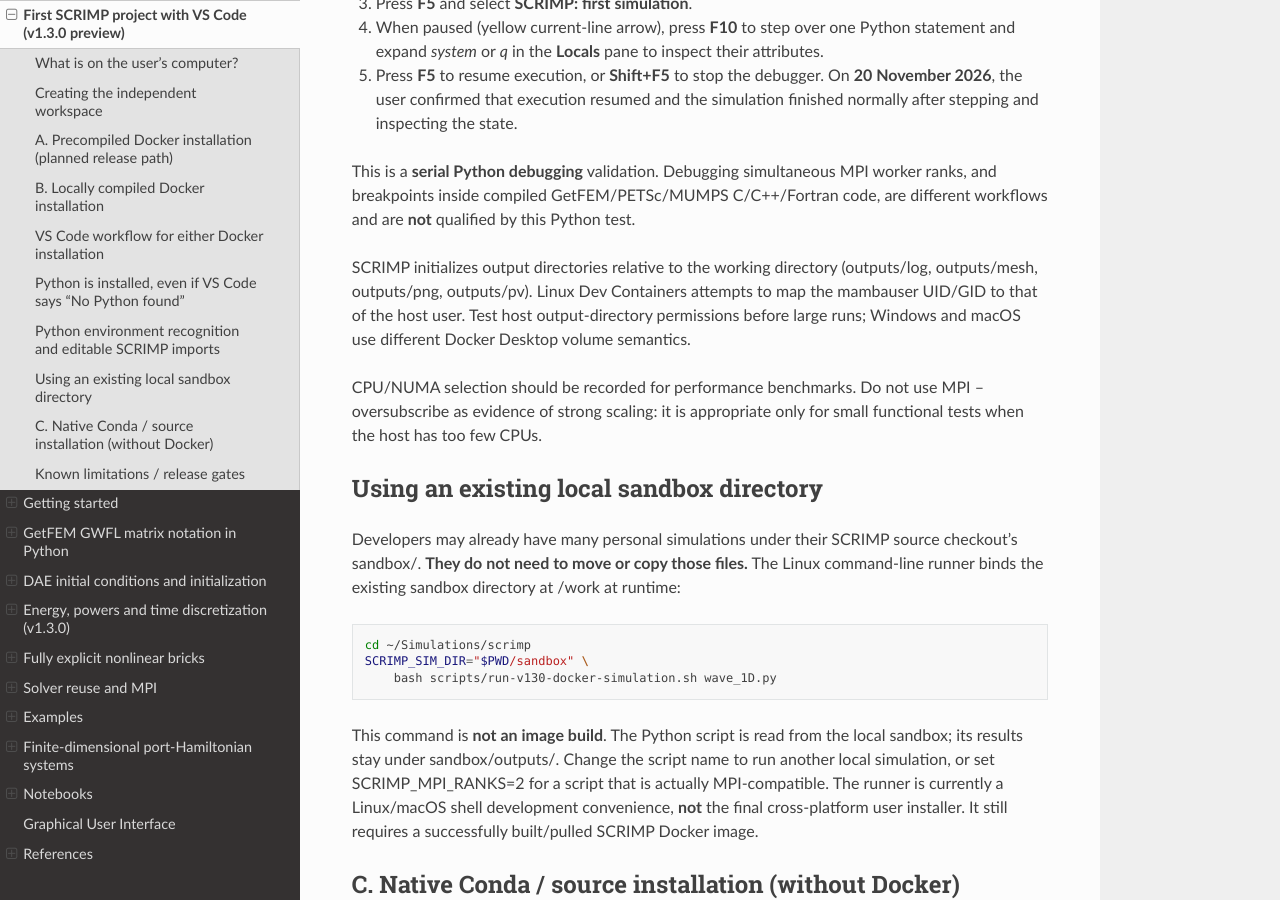
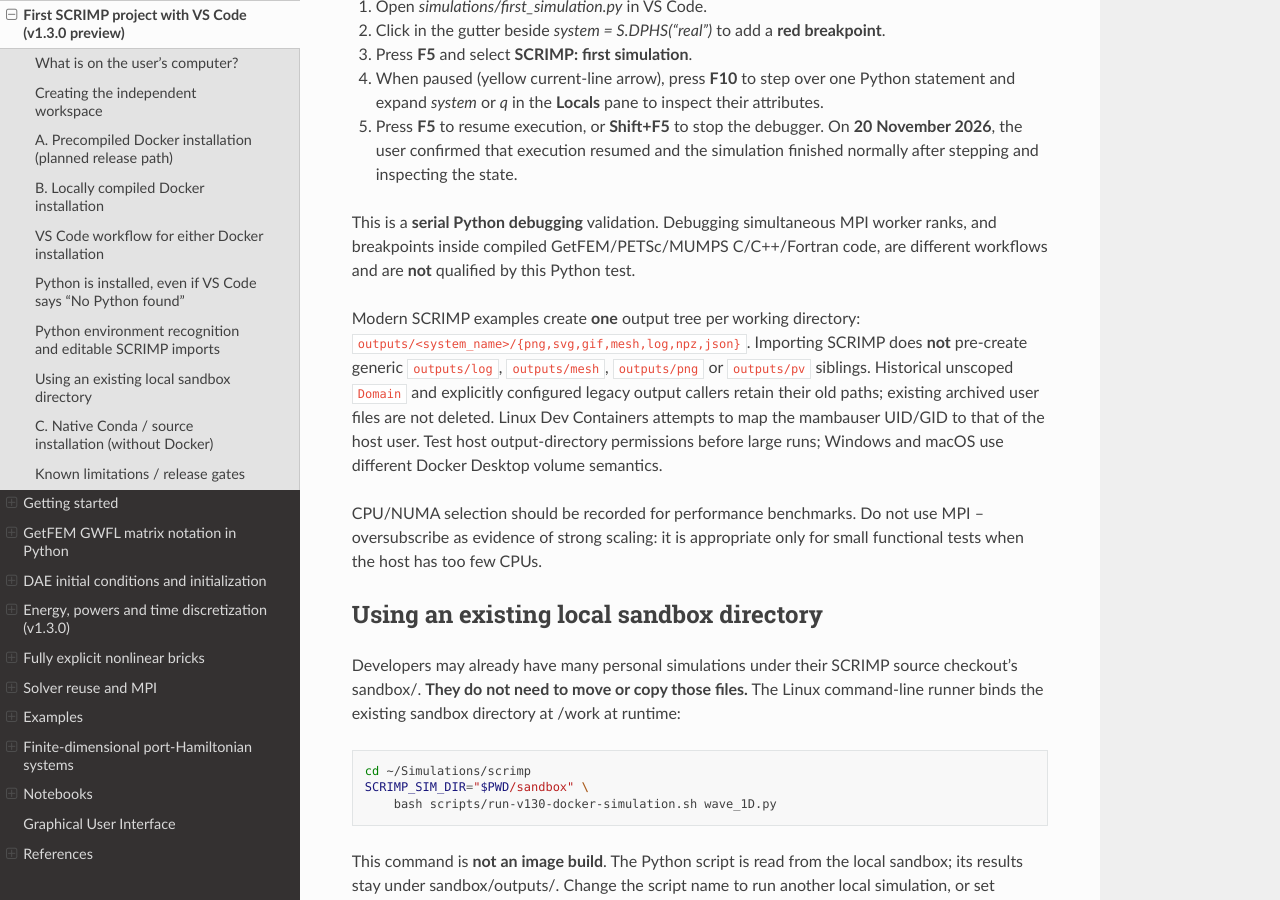
Before and after one commit to g-haine/scrimp, a Sphinx documentation site: the page built from docs/source/vscode.rst, in a window 1280 px wide and 900 px high, scrolled down 6429 px. Built offline with Sphinx 7.4.7 and the Read the Docs theme 3.1.0, drawn with Linux system fonts in a browser that asks for light colours; some of the changed text lies outside the part shown.

Commit message:
docs: align v1.3 examples/install status, outputs and BDF power guidance with actual native results

```diff
--- a/docs/source/vscode.rst
+++ b/docs/source/vscode.rst
@@ -131,12 +131,16 @@ the fix must update their **own copy** of devcontainer.json;
 pulling the SCRIMP Git repository does not modify existing
 independent projects.
 
-The development tag is scrimp-mpi:v1.3.0-rc1. It **passed its
-first native Docker build and 1/2-rank CLI smoke on 19 November 2026**,
-including a newly scaffolded project, an actual serial oscillator
-simulation and a CSV saved on the host. It is not yet release-qualified
-or published. This tag is the *pre-release default* in
-the project's .devcontainer configuration. The Docker build **does
+The initial ``scrimp-mpi:v1.3.0-rc1`` image **passed its
+first native Docker build and 1/2-rank CLI smoke on
+19 November 2026**, including a scaffolded project and an
+actual serial oscillator simulation. That is *historical*
+qualification. The later local ``scrimp-mpi:v1.3.0-rc3``
+image has passed the more extensive v1.3.0 GetFEM/PETSc
+MPI and physical-example campaigns, but remains
+**unpublished**. Existing project templates may still
+pin ``rc1``; explicitly select a qualified, installed
+image tag for the project being run. The Docker build **does
 not access any local simulations**, even from a developer checkout.
 Explicit library development with uncommitted changes uses
 SCRIMP_DOCKER_SOURCE=local (still using physical source staging).
@@ -356,8 +360,13 @@ simultaneous MPI worker ranks, and breakpoints inside compiled
 GetFEM/PETSc/MUMPS C/C++/Fortran code, are different workflows
 and are **not** qualified by this Python test.
 
-SCRIMP initializes output directories relative to the working
-directory (outputs/log, outputs/mesh, outputs/png, outputs/pv).
+Modern SCRIMP examples create **one** output tree per working
+directory: ``outputs/<system_name>/{png,svg,gif,mesh,log,npz,json}``.
+Importing SCRIMP does **not** pre-create generic
+``outputs/log``, ``outputs/mesh``, ``outputs/png``
+or ``outputs/pv`` siblings. Historical unscoped ``Domain``
+and explicitly configured legacy output callers retain
+their old paths; existing archived user files are not deleted.
 Linux Dev Containers attempts to map the mambauser UID/GID to that
 of the host user. Test host output-directory permissions before
 large runs; Windows and macOS use different Docker Desktop volume
```
